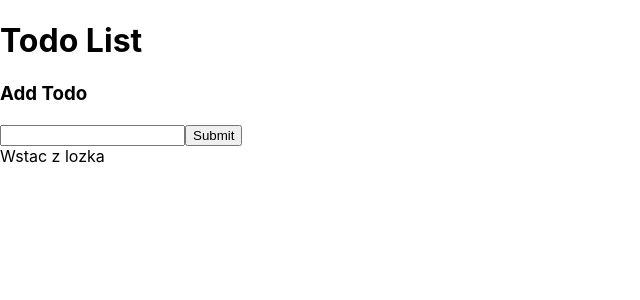
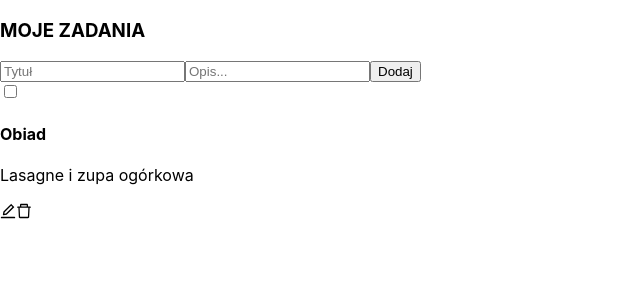
Before and after one commit to Wojdax/todoapp, a React (Create React App) app in the folder todo/: page / in a window 1280 px wide. Shown: the top 300 px of the page, without its empty margins (0-640 px from the left). Built offline with nearby package versions, Linux system fonts and the light colour scheme.

Commit message:
add more logic add todos

```diff
--- a/todo/package.json
+++ b/todo/package.json
@@ -3,9 +3,11 @@
   "version": "0.1.0",
   "private": true,
   "dependencies": {
+    "@ant-design/icons": "^4.7.0",
     "@testing-library/jest-dom": "^5.16.4",
     "@testing-library/react": "^13.2.0",
     "@testing-library/user-event": "^13.5.0",
+    "antd": "^4.20.6",
     "react": "^18.1.0",
     "react-dom": "^18.1.0",
     "react-scripts": "5.0.1",
--- a/todo/src/App.js
+++ b/todo/src/App.js
@@ -1,51 +1,71 @@
-import logo from './logo.svg';
 import './App.css';
 import { useState } from 'react';
 
+import {
+  EditOutlined,
+  DeleteOutlined
+} from '@ant-design/icons';
+
 export const App = () => {
   const [todos, setTodos] = useState([{
-    text: "Wstac z lozka",
+    id: new Date().getTime(),
+    title: "Obiad",
+    descrption: "Lasagne i zupa ogórkowa",
     isDone: false
   }])
 
-  const addTodo2 = (text) =>{
-    const newTodos = [...todos, {text}];
+  const addTodo = (todo) => {
+    const newTodos = [...todos, { id: new Date().getTime(), title: todo.title, descrption: todo.descrption, isDone: false }];
     setTodos(newTodos);
   }
 
-  function addTodo(text){
-    const newTodos = [...todos, {text}];
-    setTodos(newTodos);
+  const markDone = (e) => {
+    const newTodos = todos.map((todo) => ({
+      ...todo,
+      isDone: todo.id.toString() === e.target.id.toString() ? !todo.isDone : todo.isDone
+    }))
+    setTodos(newTodos)
   }
 
   return (
     <div className='app'>
       <div className='container'>
-        <h1 className='text-center mb-4'>Todo List</h1>
         <FormTodo addTodo={addTodo} />
-        {todos.map((x)=>(
-          <div>{x.text}</div>
-          ))}
+        {todos.map((todo) => (
+          <div key={todo.id}>
+            <div>
+              <input type="checkbox" id={todo.id} key={todo.id} onClick={markDone} />
+            </div>
+            <div>
+              <h4 className={todo.isDone ? 'line-through' : ''}>{todo.title}</h4>
+              <p className={todo.isDone ? 'line-through' : ''}>{todo.descrption}</p>
+            </div>
+            <div><EditOutlined /><DeleteOutlined /></div>
+          </div>
+        ))}
       </div>
     </div>
   )
 }
 
 export const FormTodo = ({ addTodo }) => {
-  const [value, setValue] = useState("")
+  const [title, setTitle] = useState("")
+  const [descrption, setDescription] = useState("")
 
   const handleSubmit = (e) => {
     e.preventDefault()
-    if (!value) return
-    addTodo(value);
-    setValue("");
+    if (!title || !descrption) return
+    addTodo({ title: title, descrption: descrption });
+    setTitle("");
+    setDescription("");
   }
 
   return (
     <div>
-      <h3>Add Todo</h3>
-      <input type="text" value={value} onChange={e => setValue(e.target.value)}></input>
-      <button onClick={handleSubmit}>Submit</button>
+      <h3>MOJE ZADANIA</h3>
+      <input placeholder='Tytuł' type="text" value={title} onChange={e => setTitle(e.target.value)}></input>
+      <input placeholder='Opis...' type="text" value={descrption} onChange={e => setDescription(e.target.value)}></input>
+      <button onClick={handleSubmit}>Dodaj</button>
     </div>
   )
 }
--- a/todo/src/index.css
+++ b/todo/src/index.css
@@ -11,3 +11,7 @@ code {
   font-family: source-code-pro, Menlo, Monaco, Consolas, 'Courier New',
     monospace;
 }
+
+.line-through{
+  text-decoration: line-through;
+}
```
Also changed, not shown: 1 other file (tests, documents, lock files or other folders).
